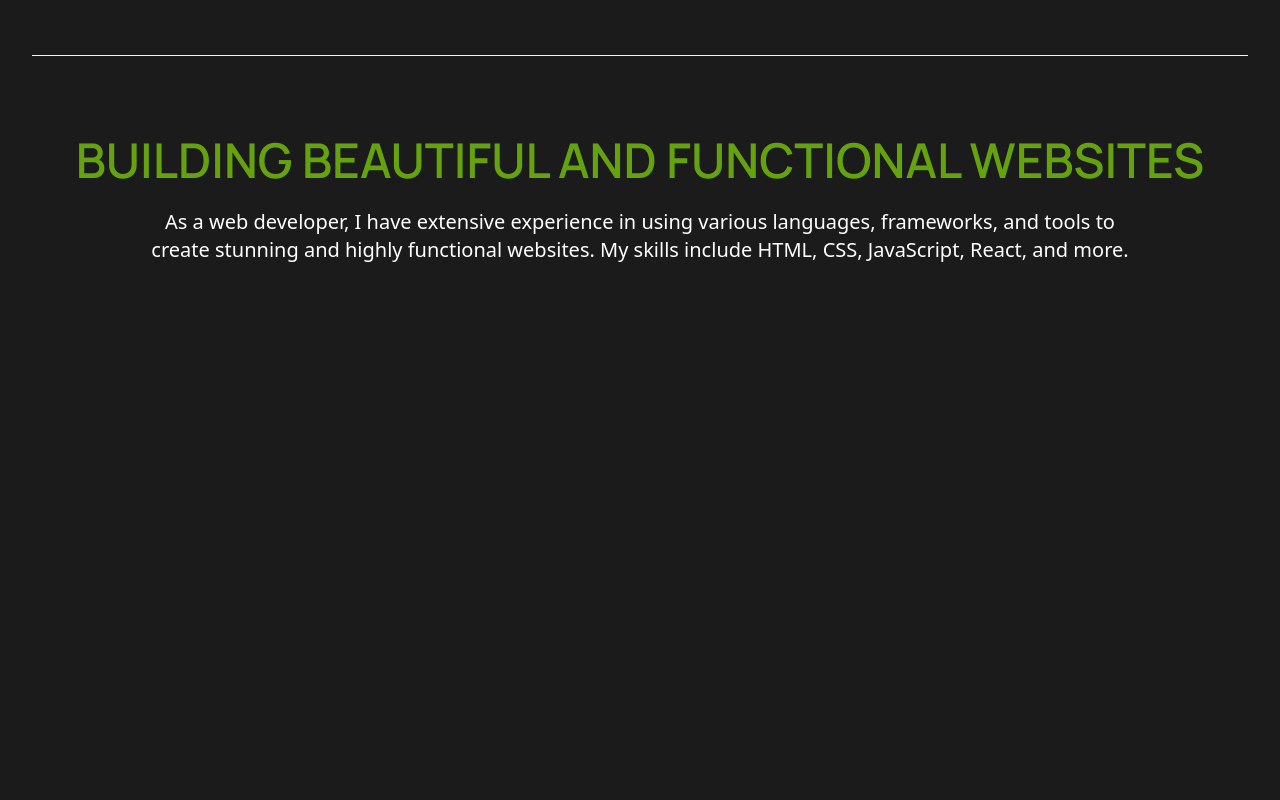
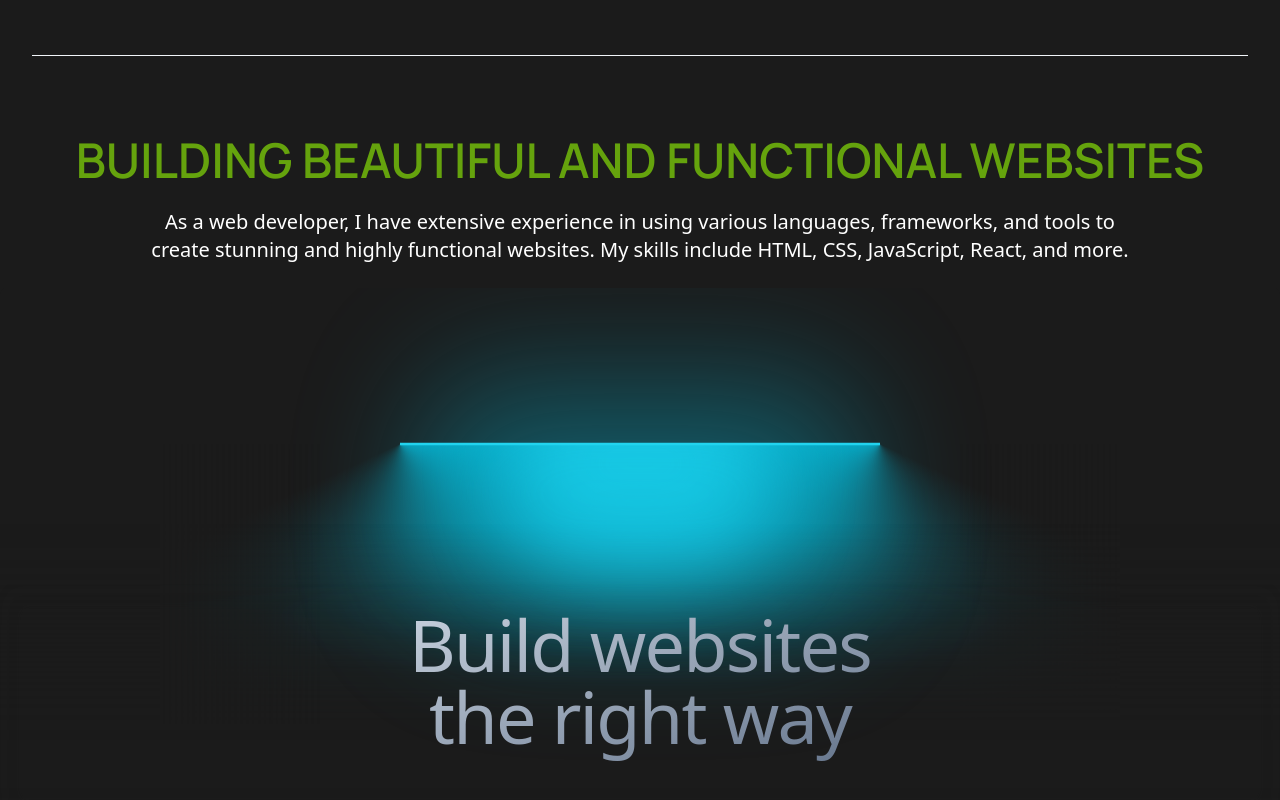
Before and after one commit to unabae/my-portfolio-website, a React (Vite) app: page / in a window 1280 px wide. Shown: the part 2225-3025 px from the top of the page. Before the commit the page ends 2513 px from the top, so only its background shows below. Built offline with nearby package versions, Linux system fonts and the light colour scheme.

Commit message:
udpated animation

```diff
--- a/package.json
+++ b/package.json
@@ -12,8 +12,11 @@
   "dependencies": {
     "@heroicons/react": "^2.1.3",
     "@vercel/analytics": "^1.2.2",
+    "clsx": "^2.1.1",
+    "framer-motion": "^11.2.4",
     "react": "^18.2.0",
-    "react-dom": "^18.2.0"
+    "react-dom": "^18.2.0",
+    "tailwind-merge": "^2.3.0"
   },
   "devDependencies": {
     "@types/react": "^18.2.66",
--- a/src/App.jsx
+++ b/src/App.jsx
@@ -5,6 +5,8 @@ import Header from "./components/Header";
 import Body from "./components/Body";
 import { CONTENT } from "./data.js";
 import Header2 from "./components/Header2.jsx";
+import { LampDemo } from "./components/ui/lamp";
+
 
 function App() {
   return (
@@ -27,6 +29,7 @@ function App() {
         content={CONTENT[2].content}
       />
       <Header2 />
+      <LampDemo />
       <Analytics />
     </>
   );
--- /dev/null
+++ b/src/components/ui/lamp.tsx
@@ -0,0 +1,103 @@
+import React from "react";
+import { motion } from "framer-motion";
+import { cn } from "../../utils/cn";
+
+export function LampDemo() {
+  return (
+    <LampContainer>
+      <motion.h1
+        initial={{ opacity: 0.5, y: 100 }}
+        whileInView={{ opacity: 1, y: 0 }}
+        transition={{
+          delay: 0.3,
+          duration: 0.8,
+          ease: "easeInOut",
+        }}
+        className="mt-8 bg-gradient-to-br from-slate-300 to-slate-500 py-4 bg-clip-text text-center text-4xl font-medium tracking-tight text-transparent md:text-7xl"
+      >
+        Build websites <br /> the right way
+      </motion.h1>
+    </LampContainer>
+  );
+}
+
+export const LampContainer = ({
+  children,
+  className,
+}: {
+  children: React.ReactNode;
+  className?: string;
+}) => {
+  return (
+    <div
+      className={cn(
+        "relative flex min-h-screen flex-col items-center justify-center overflow-hidden bg-customBgBody w-full rounded-md z-0",
+        className
+      )}
+    >
+      <div className="relative flex w-full flex-1 scale-y-125 items-center justify-center isolate z-0 bg-customBgBody ">
+        <motion.div
+          initial={{ opacity: 0.5, width: "15rem" }}
+          whileInView={{ opacity: 1, width: "30rem" }}
+          transition={{
+            delay: 0.3,
+            duration: 0.8,
+            ease: "easeInOut",
+          }}
+          style={{
+            backgroundImage: `conic-gradient(var(--conic-position), var(--tw-gradient-stops))`,
+          }}
+          className="absolute inset-auto right-1/2 h-56 overflow-visible w-[30rem] bg-gradient-conic from-cyan-500 via-transparent to-transparent text-white [--conic-position:from_70deg_at_center_top]"
+        >
+          <div className="absolute  w-[100%] left-0 bg-customBgBody h-40 bottom-0 z-20 [mask-image:linear-gradient(to_top,white,transparent)]" />
+          <div className="absolute  w-40 h-[100%] left-0 bg-customBgBody  bottom-0 z-20 [mask-image:linear-gradient(to_right,white,transparent)]" />
+        </motion.div>
+        <motion.div
+          initial={{ opacity: 0.5, width: "15rem" }}
+          whileInView={{ opacity: 1, width: "30rem" }}
+          transition={{
+            delay: 0.3,
+            duration: 0.8,
+            ease: "easeInOut",
+          }}
+          style={{
+            backgroundImage: `conic-gradient(var(--conic-position), var(--tw-gradient-stops))`,
+          }}
+          className="absolute inset-auto left-1/2 h-56 w-[30rem] bg-gradient-conic from-transparent via-transparent to-cyan-500 text-white [--conic-position:from_290deg_at_center_top]"
+        >
+          <div className="absolute  w-40 h-[100%] right-0 bg-customBgBody  bottom-0 z-20 [mask-image:linear-gradient(to_left,white,transparent)]" />
+          <div className="absolute  w-[100%] right-0 bg-customBgBody h-40 bottom-0 z-20 [mask-image:linear-gradient(to_top,white,transparent)]" />
+        </motion.div>
+        <div className="absolute top-1/2 h-48 w-full translate-y-12 scale-x-150 bg-customBgBody blur-2xl"></div>
+        <div className="absolute top-1/2 z-50 h-48 w-full bg-transparent opacity-10 backdrop-blur-md"></div>
+        <div className="absolute inset-auto z-50 h-36 w-[28rem] -translate-y-1/2 rounded-full bg-cyan-500 opacity-50 blur-3xl"></div>
+        <motion.div
+          initial={{ width: "8rem" }}
+          whileInView={{ width: "16rem" }}
+          transition={{
+            delay: 0.3,
+            duration: 0.8,
+            ease: "easeInOut",
+          }}
+          className="absolute inset-auto z-30 h-36 w-64 -translate-y-[6rem] rounded-full bg-cyan-400 blur-2xl"
+        ></motion.div>
+        <motion.div
+          initial={{ width: "15rem" }}
+          whileInView={{ width: "30rem" }}
+          transition={{
+            delay: 0.3,
+            duration: 0.8,
+            ease: "easeInOut",
+          }}
+          className="absolute inset-auto z-50 h-0.5 w-[30rem] -translate-y-[7rem] bg-cyan-400 "
+        ></motion.div>
+
+        <div className="absolute inset-auto z-40 h-44 w-full -translate-y-[12.5rem] bg-customBgBody "></div>
+      </div>
+
+      <div className="relative z-50 flex -translate-y-80 flex-col items-center px-5">
+        {children}
+      </div>
+    </div>
+  );
+};
--- a/src/data.js
+++ b/src/data.js
@@ -20,3 +20,42 @@ export const CONTENT = [
       "Lorem ipsum dolor sit amet, consectetur adipiscing elit, sed do eiusmod tempor incididunt ut labore et dolore magna aliqua. Ut enim ad minim veniam, quis nostrud exercitation ullamco laboris nisi ut aliquip ex ea commodo consequat.",
   },
 ];
+
+export const projects = [
+    {
+      title: "Stripe",
+      description:
+        "A technology company that builds economic infrastructure for the internet.",
+      link: "https://stripe.com",
+    },
+    {
+      title: "Netflix",
+      description:
+        "A streaming service that offers a wide variety of award-winning TV shows, movies, anime, documentaries, and more on thousands of internet-connected devices.",
+      link: "https://netflix.com",
+    },
+    {
+      title: "Google",
+      description:
+        "A multinational technology company that specializes in Internet-related services and products.",
+      link: "https://google.com",
+    },
+    {
+      title: "Meta",
+      description:
+        "A technology company that focuses on building products that advance Facebook's mission of bringing the world closer together.",
+      link: "https://meta.com",
+    },
+    {
+      title: "Amazon",
+      description:
+        "A multinational technology company focusing on e-commerce, cloud computing, digital streaming, and artificial intelligence.",
+      link: "https://amazon.com",
+    },
+    {
+      title: "Microsoft",
+      description:
+        "A multinational technology company that develops, manufactures, licenses, supports, and sells computer software, consumer electronics, personal computers, and related services.",
+      link: "https://microsoft.com",
+    },
+  ];
--- /dev/null
+++ b/src/utils/cn.ts
@@ -0,0 +1,6 @@
+import { ClassValue, clsx } from "clsx";
+import { twMerge } from "tailwind-merge";
+
+export function cn(...inputs: ClassValue[]) {
+  return twMerge(clsx(inputs));
+}
--- a/tailwind.config.js
+++ b/tailwind.config.js
@@ -16,7 +16,8 @@ export default {
       },
       colors: {
         'customGray': "#8B8B8B",
-        'customBgGray': "#414141"
+        'customBgGray': "#414141",
+        'customBgBody': "#1B1B1B"
       }
     },
   },
```
Also changed, not shown: src/components/Card.jsx (added), 1 other file (tests, documents, lock files or other folders).
